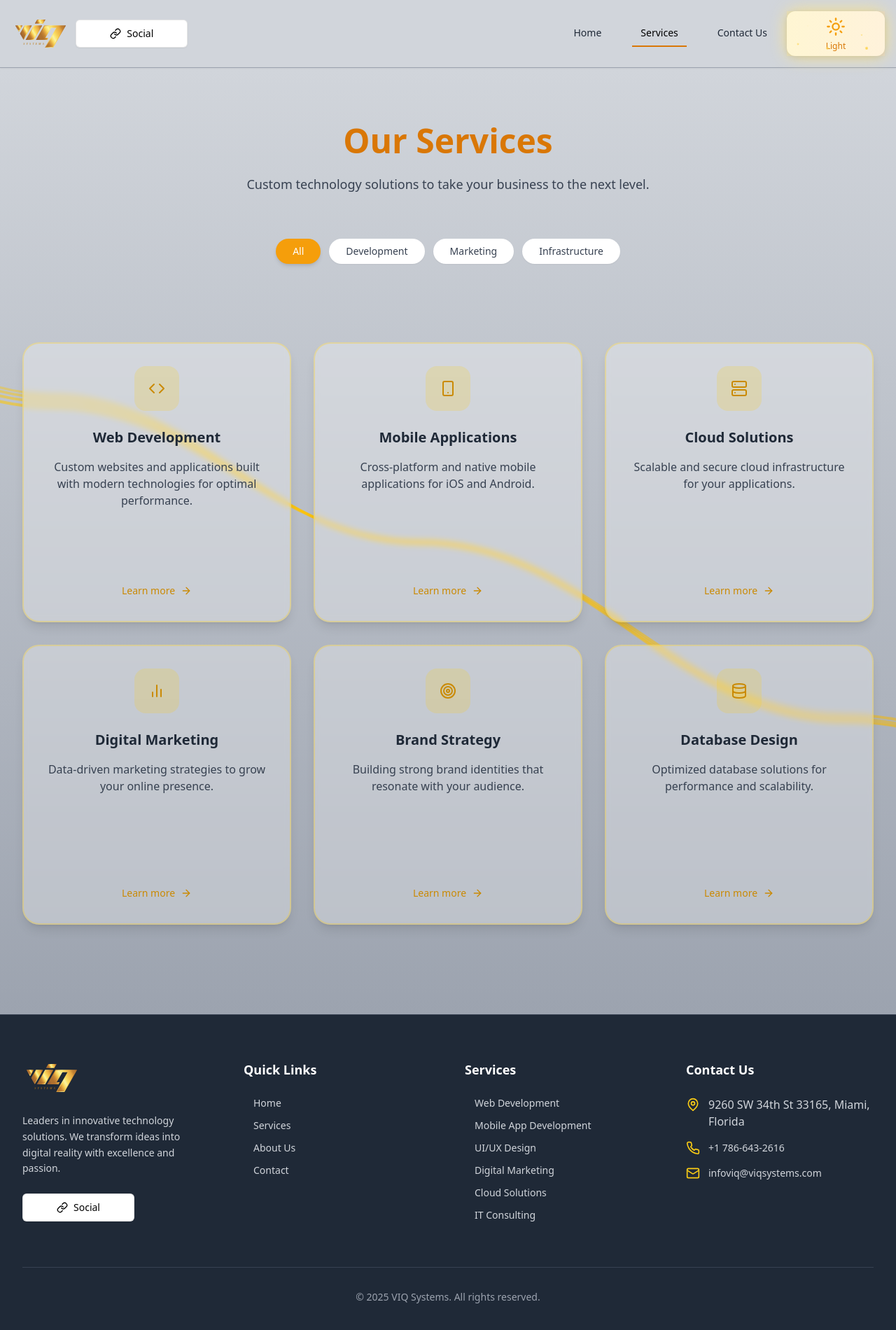
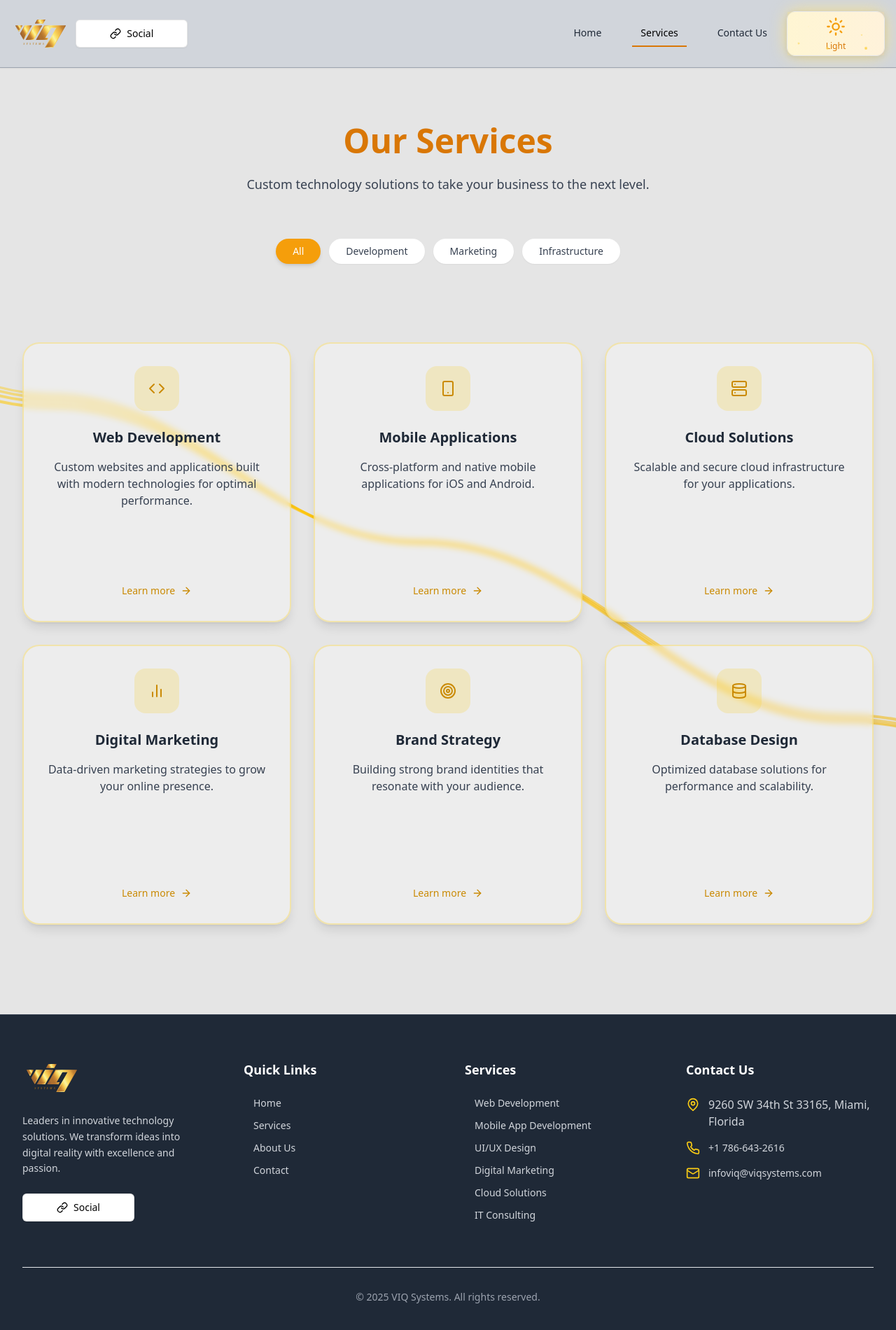
Before and after one commit to a5r8c18/Web-VIQ, a React (Vite) app: page /services in a window 1280 px wide. Shown: the top 1900 px of the page at 70% size. Built offline with nearby package versions, Linux system fonts and the light colour scheme.

Commit message:
new updates

```diff
--- a/src/components/layout/Footer.jsx
+++ b/src/components/layout/Footer.jsx
@@ -98,7 +98,7 @@ const Footer = () => {
         </div>
 
         {/* Copyright */}
-        <div className="border-t border-gray-700 mt-16 pt-8 text-center">
+        <div className="border-t border-gray-200 mt-16 pt-8 text-center">
           <p className="text-gray-400 text-sm">
             &copy; {currentYear} VIQ Systems. All rights reserved.
           </p>
--- a/src/components/ui/SocialMediaButton.jsx
+++ b/src/components/ui/SocialMediaButton.jsx
@@ -16,10 +16,19 @@ const SocialMediaButton = () => {
 
   const socialLinks = [
     {
-      icon: MessageCircle,
+      icon: null,
       url: 'https://wa.link/rpkawi',
       label: 'WhatsApp',
-      color: 'hover:bg-green-500/20 hover:border-green-500/50 hover:text-green-500'
+      customIcon: true,
+      customIconPath: (
+        <>
+          <path d="M17.498 14.382v-.002c-.301-.15-1.767-.867-2.04-.966-.274-.1-.473-.15-.673.15-.197.295-.771.964-.944 1.162-.175.195-.35.219-.646.075-.3-.15-1.263-.465-2.403-1.485-.888-.795-1.484-1.761-1.66-2.06-.173-.3-.02-.462.13-.606.136-.133.3-.345.375-.45.1-.15.125-.248.188-.413.062-.165.03-.31-.016-.428-.05-.118-.45-1.074-.615-1.473-.163-.39-.33-.33-.45-.34-.12-.015-.26-.02-.4-.01-.15.01-.375.06-.57.3-.2.24-.765.75-.765 1.83 0 1.08.81 2.115.923 2.26.113.148 1.582 2.415 3.832 3.387.54.226.97.36 1.3.478.54.19 1.027.16 1.41.1.43-.07 1.33-.54 1.52-1.07.19-.53.19-.983.13-1.08-.06-.098-.225-.15-.465-.248"/>
+          <path d="M12 22.75C6.072 22.75 1.25 17.928 1.25 12S6.072 1.25 12 1.25 22.75 6.072 22.75 12 17.928 22.75 12 22.75zm0-20C6.9 2.75 2.75 6.9 2.75 12S6.9 21.25 12 21.25s9.25-4.15 9.25-9.25S17.1 2.75 12 2.75z"/>
+        </>
+      ),
+      color: 'hover:bg-green-500/20 hover:border-green-500/50 hover:text-green-500',
+      viewBox: '0 0 24 24',
+      iconClass: 'w-5 h-5',
     },
     {
       icon: Linkedin,
--- a/src/components/ui/ThemeToggle.jsx
+++ b/src/components/ui/ThemeToggle.jsx
@@ -49,7 +49,7 @@ const ThemeToggle = () => {
       <style>{starStyles}</style>
       <button
         onClick={toggleTheme}
-        className={`relative group h-16 w-[140px] rounded-xl flex items-center justify-center transition-all duration-500 shadow-[0_2px_8px_rgba(0,0,0,0.1)] hover:shadow-[0_4px_16px_rgba(0,0,0,0.15)] backdrop-blur-xs
+        className={`relative group h-16 w-[140px] rounded-xl flex items-center justify-center transition-all duration-500 shadow-[0_2px_8px_rgba(0,0,0,0.1)] hover:shadow-[0_4px_16px_rgba(0,0,0,0.15)] backdrop-blur-xs border border-gray-200 dark:border-gray-600
           ${isLightMode ? 'bg-amber-50' : 'bg-gray-800'}
           after:content-[''] after:absolute after:inset-0 after:rounded-xl after:transition-all after:duration-500 after:z-[-1] after:blur-md
           ${isLightMode ? 'after:bg-amber-200' : 'after:bg-gray-700'}`}
--- a/src/pages/Services.jsx
+++ b/src/pages/Services.jsx
@@ -115,7 +115,7 @@ const Services = () => {
   }
 
   return (
-    <div className="min-h-screen bg-gradient-to-b from-gray-300 to-gray-400 dark:from-gray-900 dark:to-black py-20 relative overflow-hidden">
+    <div className="min-h-screen bg-[oklch(92.2%_0_0)] dark:bg-gradient-to-b dark:from-gray-900 dark:to-black py-20 relative overflow-hidden">
       {/* Fondo de ondas doradas para ambos modos */}
       <div className="absolute inset-0 pointer-events-none">
         <svg className="w-full h-full text-gray-300/80 dark:text-yellow-500/10" viewBox="-2400 -800 4800 1600" fill="none" preserveAspectRatio="xMidYMid slice">
```
